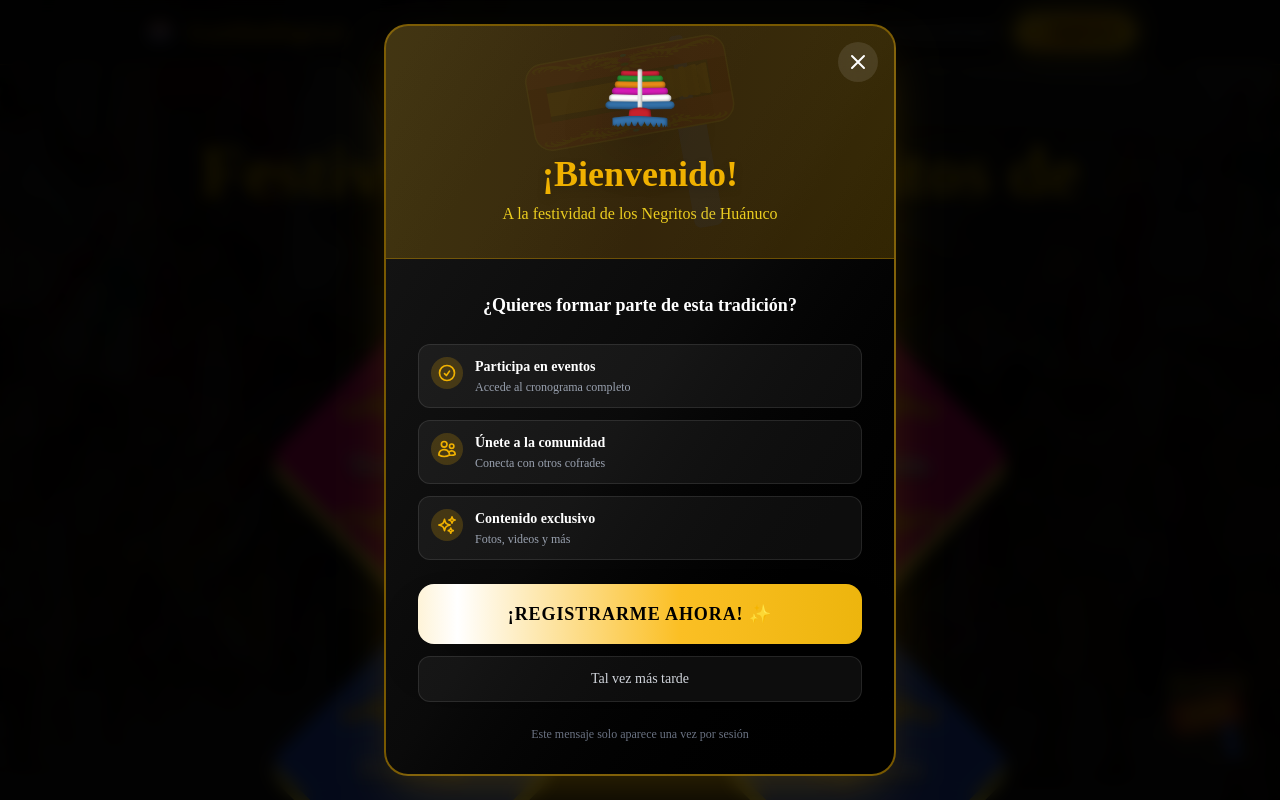
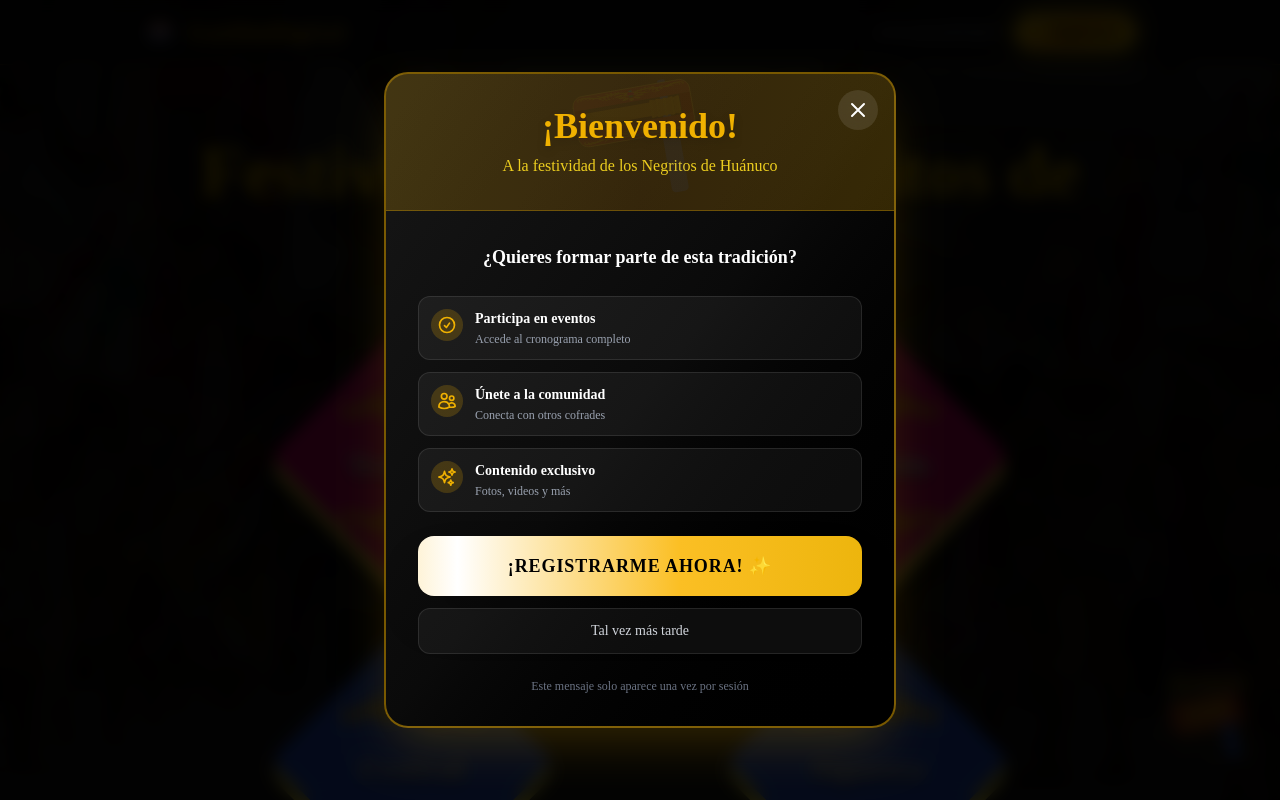
Before and after one commit to JuniorSD6650/GatilinDigital, a Next.js app in the folder fe-gatilin-digital_2/: page / in a window 1280 px wide. Shown: the top 800 px of the page. Built offline with nearby package versions, Linux system fonts and the light colour scheme; a web font is replaced by a local one.

Commit message:
feat: eliminar logo del modal de bienvenida para simplificar diseño

```diff
--- a/fe-gatilin-digital_2/src/components/WelcomeModal.tsx
+++ b/fe-gatilin-digital_2/src/components/WelcomeModal.tsx
@@ -101,19 +101,6 @@ export default function WelcomeModal() {
           <div className="relative bg-gradient-to-r from-yellow-500/20 via-yellow-600/20 to-yellow-500/20 p-8 text-center border-b border-yellow-500/30">
             <div className="absolute inset-0 bg-[url('/icons/btn-matraca-reporte.svg')] opacity-5 bg-center bg-no-repeat bg-contain"></div>
 
-            {/* Logo */}
-            <div className="relative flex justify-center mb-4">
-              <div className="w-20 h-20 relative">
-                <Image
-                  src="/logo.svg"
-                  alt="GatilínDigital"
-                  width={80}
-                  height={80}
-                  className="w-full h-full drop-shadow-2xl"
-                />
-              </div>
-            </div>
-
             <h2 className="text-3xl md:text-4xl font-display font-black text-yellow-500 mb-2 drop-shadow-lg">
               ¡Bienvenido!
             </h2>
```
